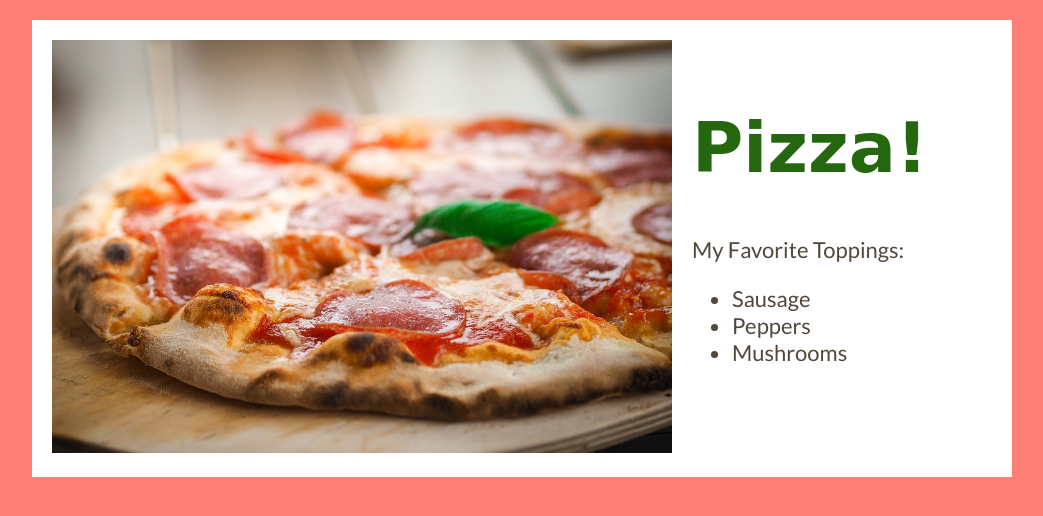
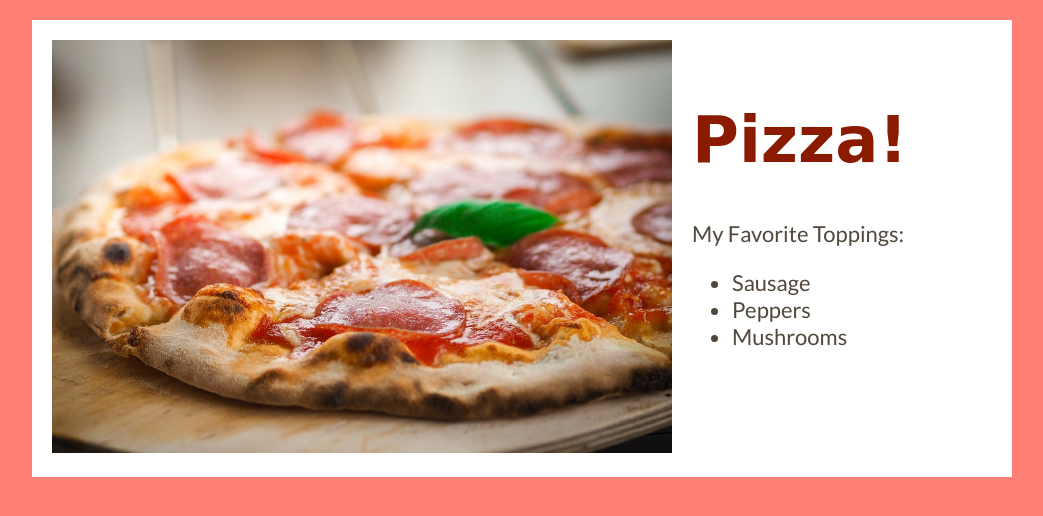
Before and after one commit to lalark/pizza, a plain HTML site: page index.html in a window 1280 px wide. Shown: the whole page, without its empty margins (118-1161 px from the left). Drawn offline with Linux system fonts and the light colour scheme; a web font is replaced by a local one.

Commit message:
Revert "Pizza Font Size"
This reverts commit 8df78d91f1c7d0aeb75dfd1059efb5947b1d650d.

```diff
--- a/style.css
+++ b/style.css
@@ -38,8 +38,8 @@ img {
 
 h1 {
   font-family: 'Fredericka the Great', cursive;
-  font-size: 70px;
-  color: #24670F;
+  font-size: 64px;
+  color: #8b1b00;
 }
 
 p, li {
```
Also changed, not shown: 1 other file.
